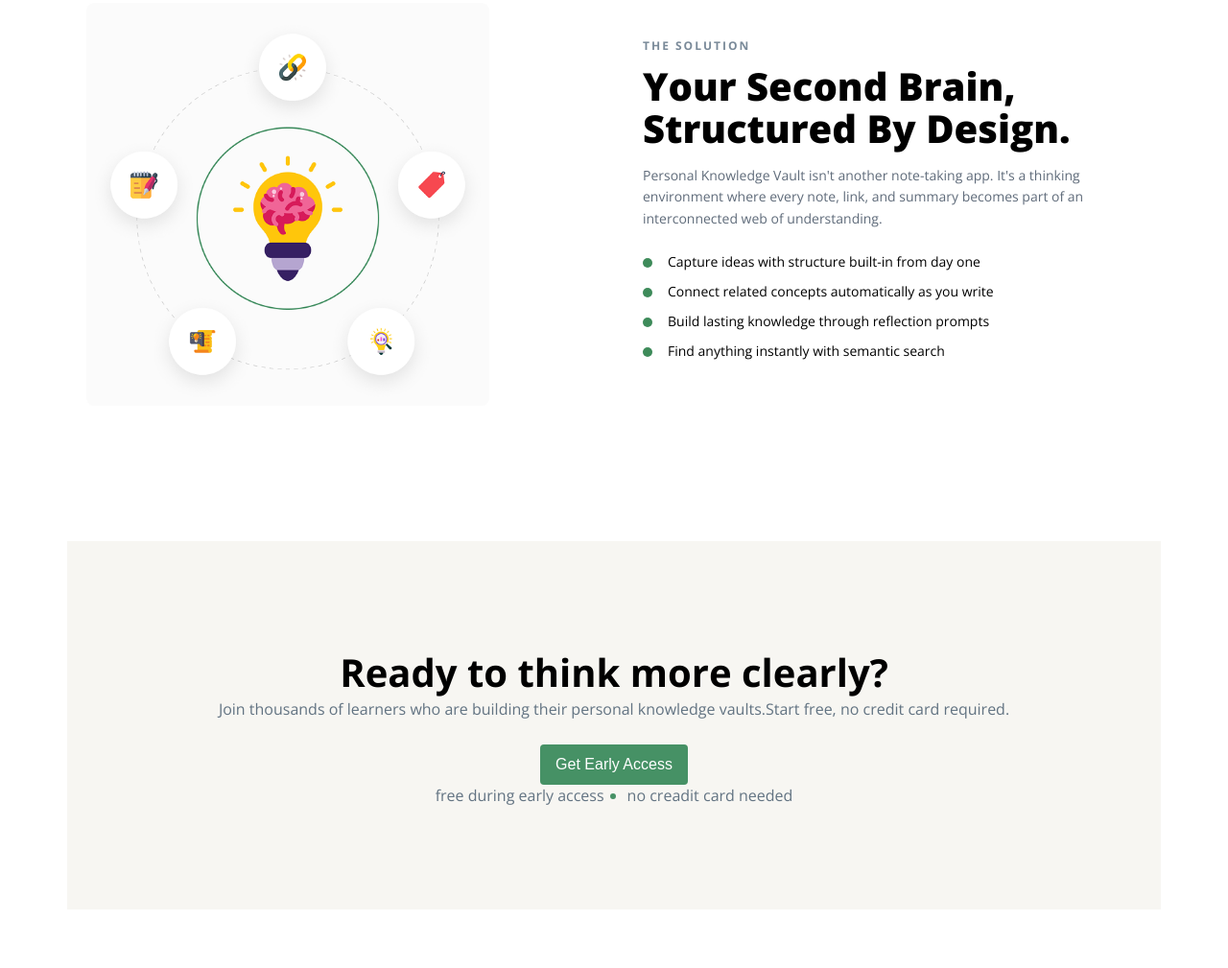
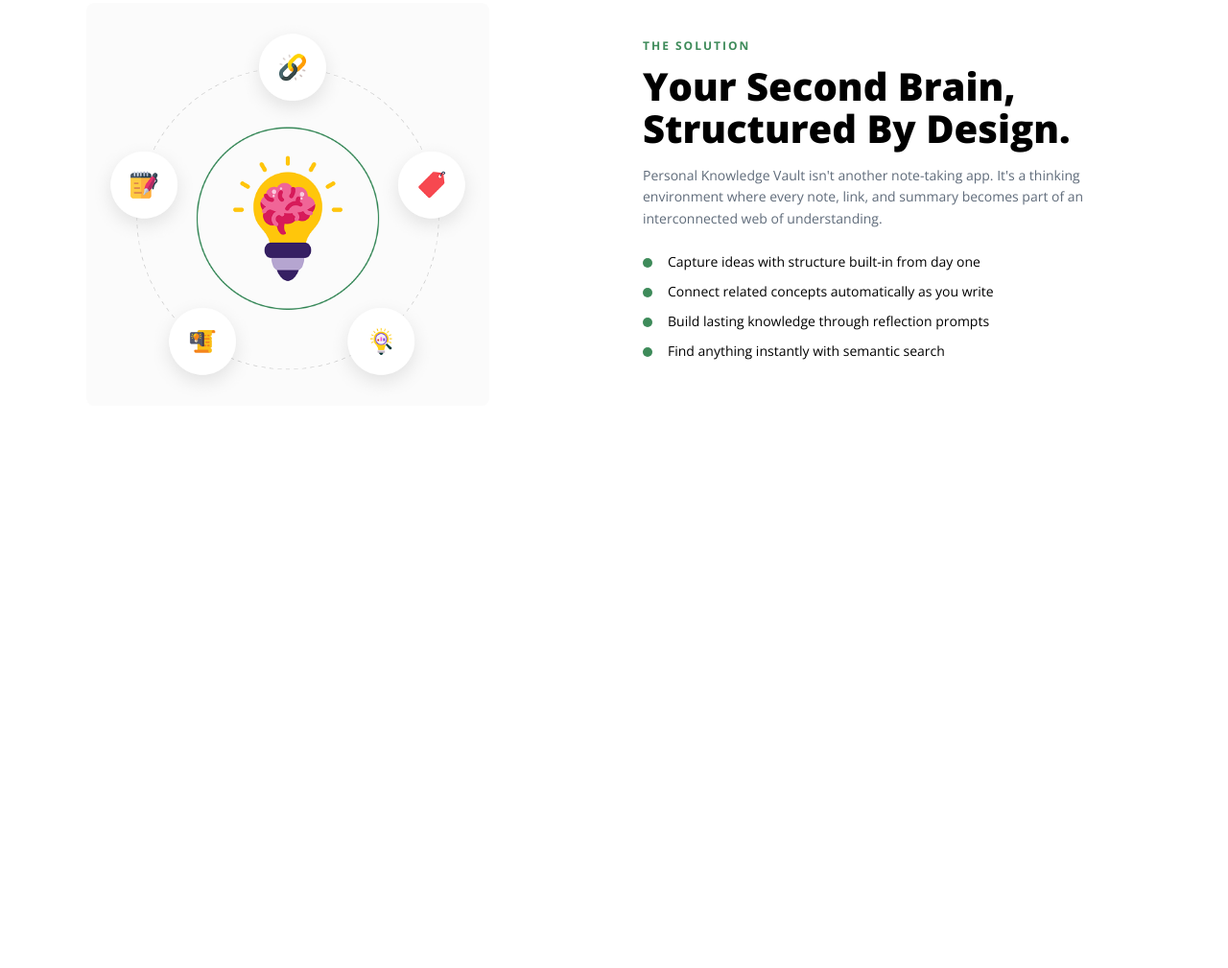
Before and after one commit to MostakimMaruf/B13-A1, a plain HTML site: page index.html in a window 1280 px wide. Shown: the part 1159-2168 px from the top of the page at 96% size. After the commit the page ends 1662 px from the top, so only its background shows below. Drawn offline with nearby package versions, Linux system fonts and the light colour scheme.

Commit message:
second brain section

```diff
--- a/index.html
+++ b/index.html
@@ -10,6 +10,9 @@
     <link
         href="https://fonts.googleapis.com/css2?family=Inter:ital,opsz,wght@0,14..32,100..900;1,14..32,100..900&family=Open+Sans:ital,wght@0,300..800;1,300..800&display=swap"
         rel="stylesheet">
+
+    <link rel="stylesheet" href="https://cdnjs.cloudflare.com/ajax/libs/font-awesome/7.0.1/css/all.min.css">
+
     <link rel="stylesheet" href="./style.css">
 </head>
 
@@ -37,8 +40,8 @@
         <div class="hero-content">
             <span class="badge">Early Access Now Open</span>
 
-            <h1 id="heading-1">Structured thinking,</h1>
-            <h1 id="heading-2">not just note-taking.</h1>
+            <h1 id="heading-1">Structured Thinking,</h1>
+            <h1 id="heading-2">Not Just Note-Taking.</h1>
 
             <p>
                 A private space to store notes, links, and learning summaries —
@@ -117,21 +120,6 @@
         </div>
     </section>
 
-    <section>
-        <div class="info">
-            <div class="info-content">
-               <div class="info-titel">
-                 <h1>Ready to think more clearly?</h1>
-                <p>Join thousands of learners who are building their personal knowledge vaults.Start free, no credit card required.</p>
-               </div>
-                <button class="btn">Get Early Access</button>
-                <ul class="list">
-                    <li id="list1">free during early access</li>
-                    <li id="list2">no creadit card needed</li>
-                </ul>
 
-            </div>
-        </div>
-    </section>
 
 </body>
--- a/style.css
+++ b/style.css
@@ -13,7 +13,7 @@
 }
 
 .nav-bar {
-    background-color: antiquewhite;
+    background-color: rgb(253, 244, 232);
 }
 
 .nav-contant {
@@ -147,7 +147,7 @@
 .card-section {
     height: 448px;
     max-width: 1140px;
-    margin: 0 auto;
+    margin: auto;
 }
 
 .card-titel {
@@ -207,6 +207,8 @@
     color: #ffffff;
 }
 
+
+
 .second-brain {
     padding: 80px 20px;
 }
@@ -236,7 +238,7 @@
 .second-brain__label {
     font-size: 12px;
     letter-spacing: 2px;
-    color: #7a8a99;
+    color: #3e8b5a;
     font-weight: 700;
     margin-bottom: 12px;
 }
@@ -277,57 +279,3 @@
     background: #3e8b5a;
     border-radius: 50%;
 }
-
-.info {
-    height: 506px;
-    display: flex;
-    flex-direction: column;
-    justify-content: center;
-    align-items: center;
-    gap: 40;
-
-
-}
-
-.info .info-content {
-    max-width: 1140px;
-    width: 1360px;
-    height: 384px;
-    display: flex;
-    flex-direction: column;
-    justify-content: center;
-    align-items: center;
-    background-color: #F7F6F2;
-    gap: 24;
-    text-align: center;
-
-}
-.info .info-titel h1{
-    font-weight: bold;
-    font-size: 40px;
-}
-
-.info .info-titel p{
-    width: 1280px;
-    height: 48px;
-    font-size: 16px;
-    letter-spacing: 0%;
-    color: #627382;
-    gap: 16px;
-}
-
-
-.info-content .list{
-    display: flex;
-    flex-direction: row;
-    gap: 24px;
-    color: #627382;
-}
-
-.info-content #list1{
-    list-style: none;
-}
-
-.info-content #list2::marker{
-    color: #469165;
-}
```
